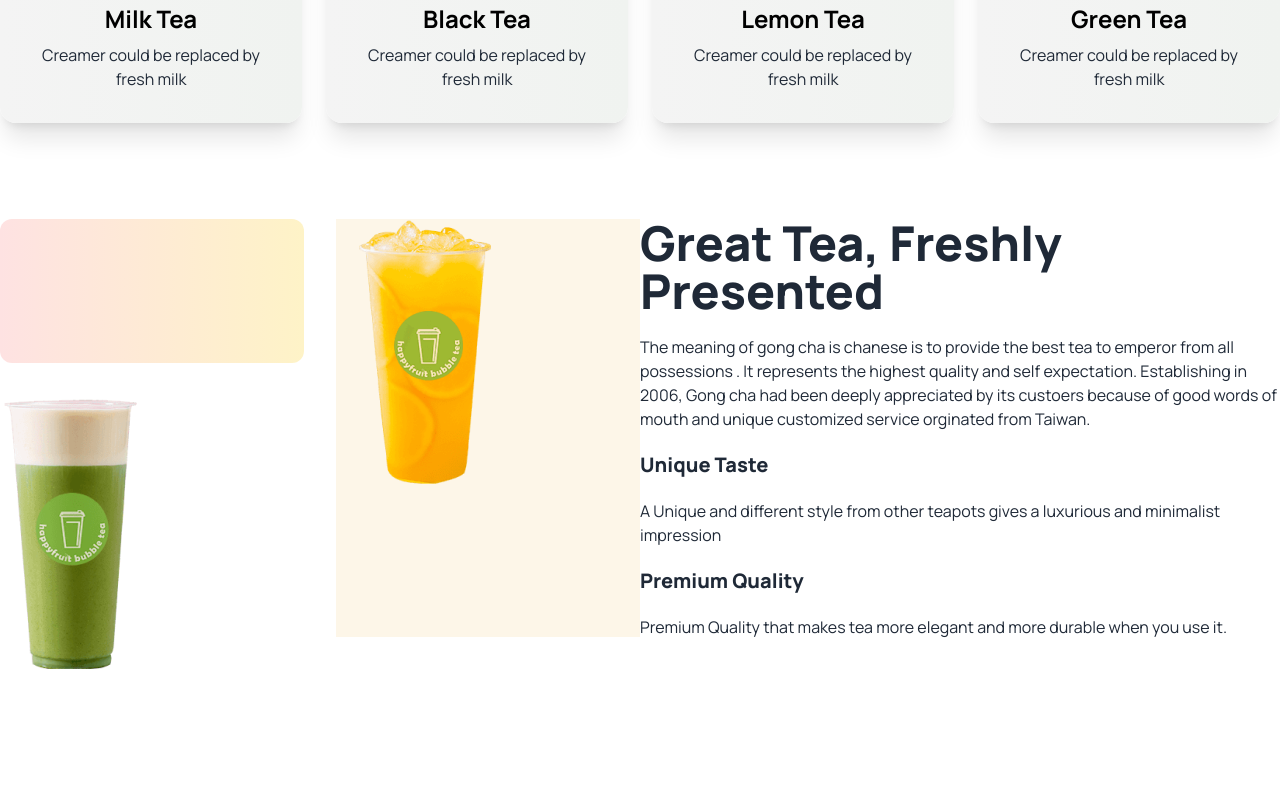
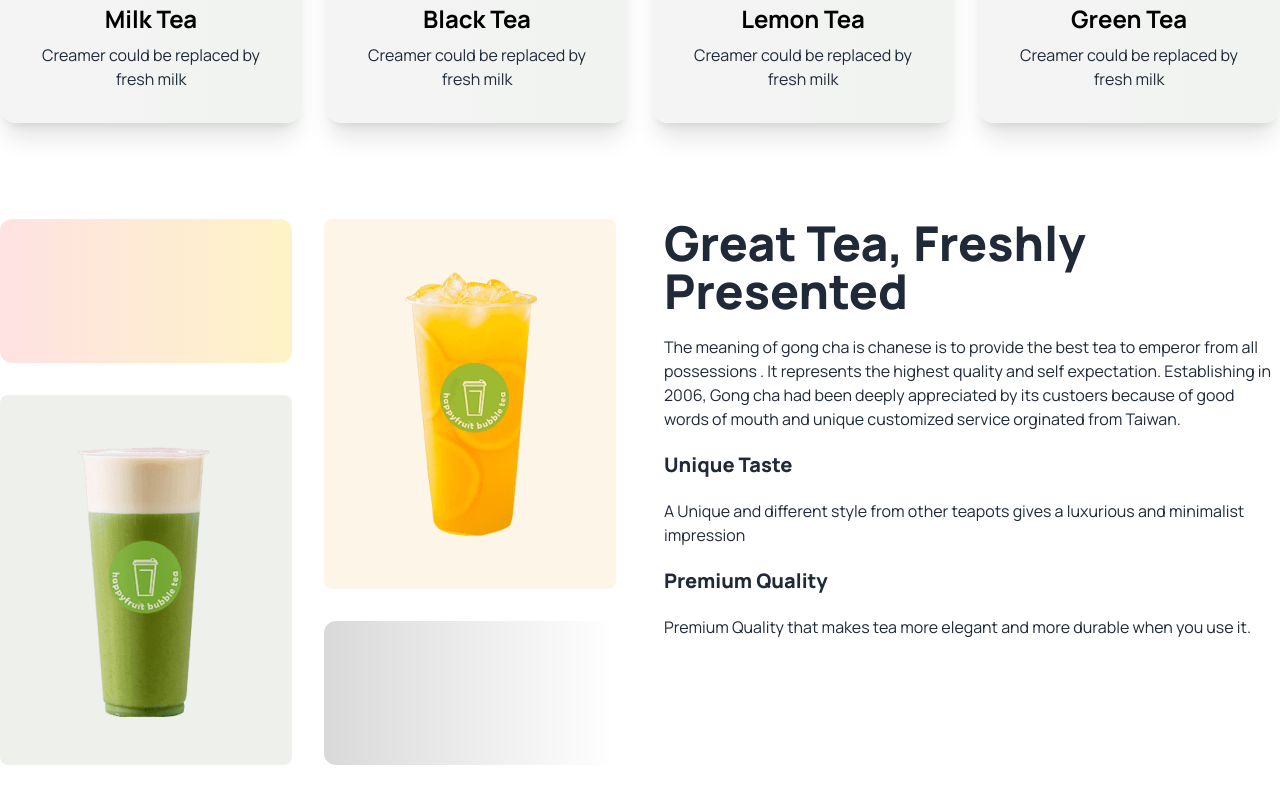
Before and after one commit to MarufSiyam11/tea-house-resources, a plain HTML site: page index.html in a window 1280 px wide. Shown: the part 862-1665 px from the top of the page. Before the commit the page ends 1627 px from the top, so only its background shows below. Drawn offline with nearby package versions, Linux system fonts and the light colour scheme.

Commit message:
finish fresh tea section

```diff
--- a/index.html
+++ b/index.html
@@ -109,18 +109,16 @@
             </div>
         </section>
 <!-- great tea fresh tea section -->
-<section class="my-24 flex flex-col lg:flex-row">
+<section class="my-24 flex gap-12 flex-col lg:flex-row">
 <div class="grid gap-8 grid-cols-1 md:grid-cols-2 flex-1">
     <div class="rounded-xl h-36 bg-gradient-to-r from-red-100 to-amber-100"></div>
-    <div class="row-span-2 bg-[#e6a6231a]">
+    <div class="row-span-2 bg-[#E6A6231A] rounded-lg px-8 py-12 flex justify-center items-center">
         <img src="./images/fresh-1.png" alt="">
     </div>
-    <div class="row-span-2">
+    <div class="row-span-2 bg-[#5776391a] rounded-lg px-8 py-12 flex justify-center items-center">
         <img src="./images/fresh-2.png" alt="">
-        </div>
-    <div>
-
     </div>
+    <div class="rounded-xl h-36 bg-gradient-to-r from-[#d9d9d9] to-[#ffffff]"></div>
 
 </div>
 <div class="space-y-5 flex-1">
```
